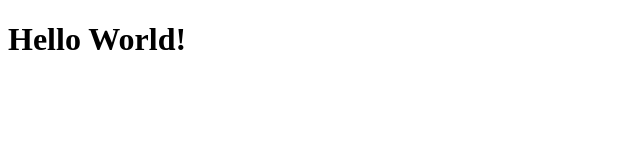
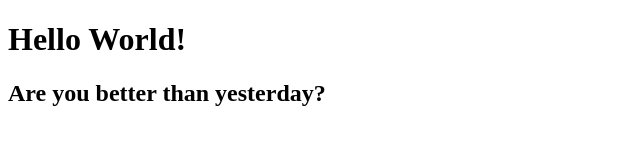
Before and after one commit to ABunbowed/web-app, a plain HTML site: page index.html in a window 1280 px wide. Shown: the whole page, without its empty margins (0-640 px from the left). Drawn offline with Linux system fonts and the light colour scheme.

Commit message:
added H2 tag

```diff
--- a/index.html
+++ b/index.html
@@ -7,6 +7,7 @@
 </head>
 <body>
     <h1>Hello World!</h1>
+    <h2>Are you better than yesterday?</h2>
 
 </body>
 </html>
```
